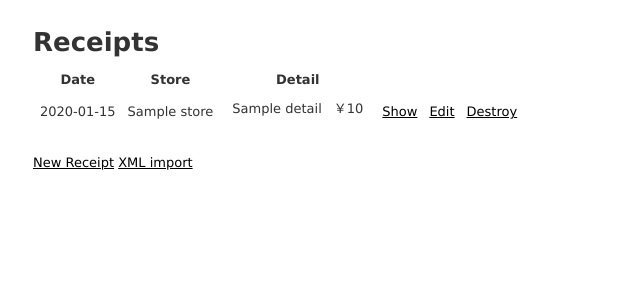
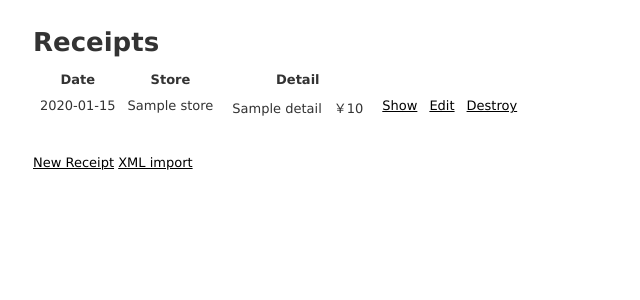
Before and after one commit to bbbar326/kakeibo, a Rails app: page /receipts in a window 1280 px wide. Shown: the top 300 px of the page, without its empty margins (0-640 px from the left). Run offline with Rails 7, Linux system fonts and the light colour scheme; tables that the repository leaves empty hold one stand-in row (values such as "Sample post"); style sheets or scripts are compiled from the project's sources; some libraries are stand-ins or nearby versions.

Commit message:
テーブル上寄せにした

```diff
--- a/app/assets/stylesheets/application.css
+++ b/app/assets/stylesheets/application.css
@@ -13,3 +13,6 @@
  *= require_tree .
  *= require_self
  */
+ th, td {
+  vertical-align: top;
+}
```
